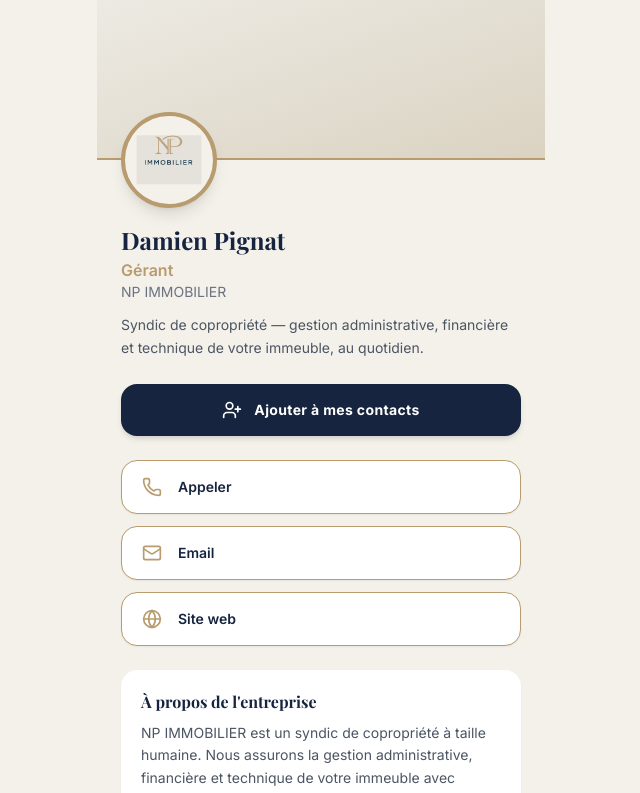
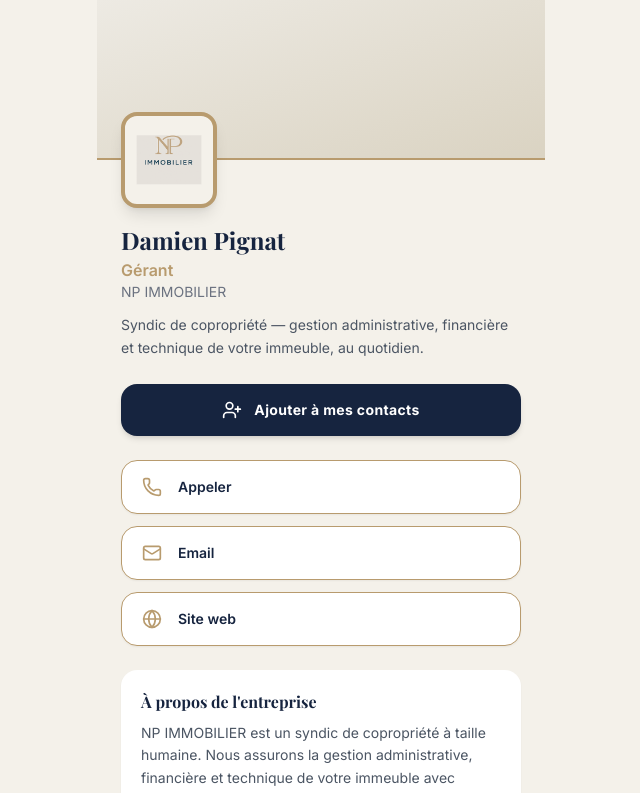
Before and after one commit to NPIMMOBILIER/carte, a Next.js app: page / in a window 1280 px wide. Shown: the top 793 px of the page, without its empty margins (319-959 px from the left). Built offline with nearby package versions, Linux system fonts and the light colour scheme; no server answers.

Commit message:
style: rounded-square avatar for the NP logo

```diff
--- a/components/ProfileHeader.tsx
+++ b/components/ProfileHeader.tsx
@@ -11,7 +11,7 @@
 
       {/* Avatar : logo NP en image, aligné à gauche, débordant */}
       <div className="absolute bottom-0 left-0 right-0 translate-y-1/2 px-6">
-        <div className="h-24 w-24 overflow-hidden rounded-full border-4 border-accent bg-cream shadow-lg">
+        <div className="h-24 w-24 overflow-hidden rounded-2xl border-4 border-accent bg-cream shadow-lg">
           <img
             src={`${base}/logo.png`}
             alt="NP IMMOBILIER"
```
